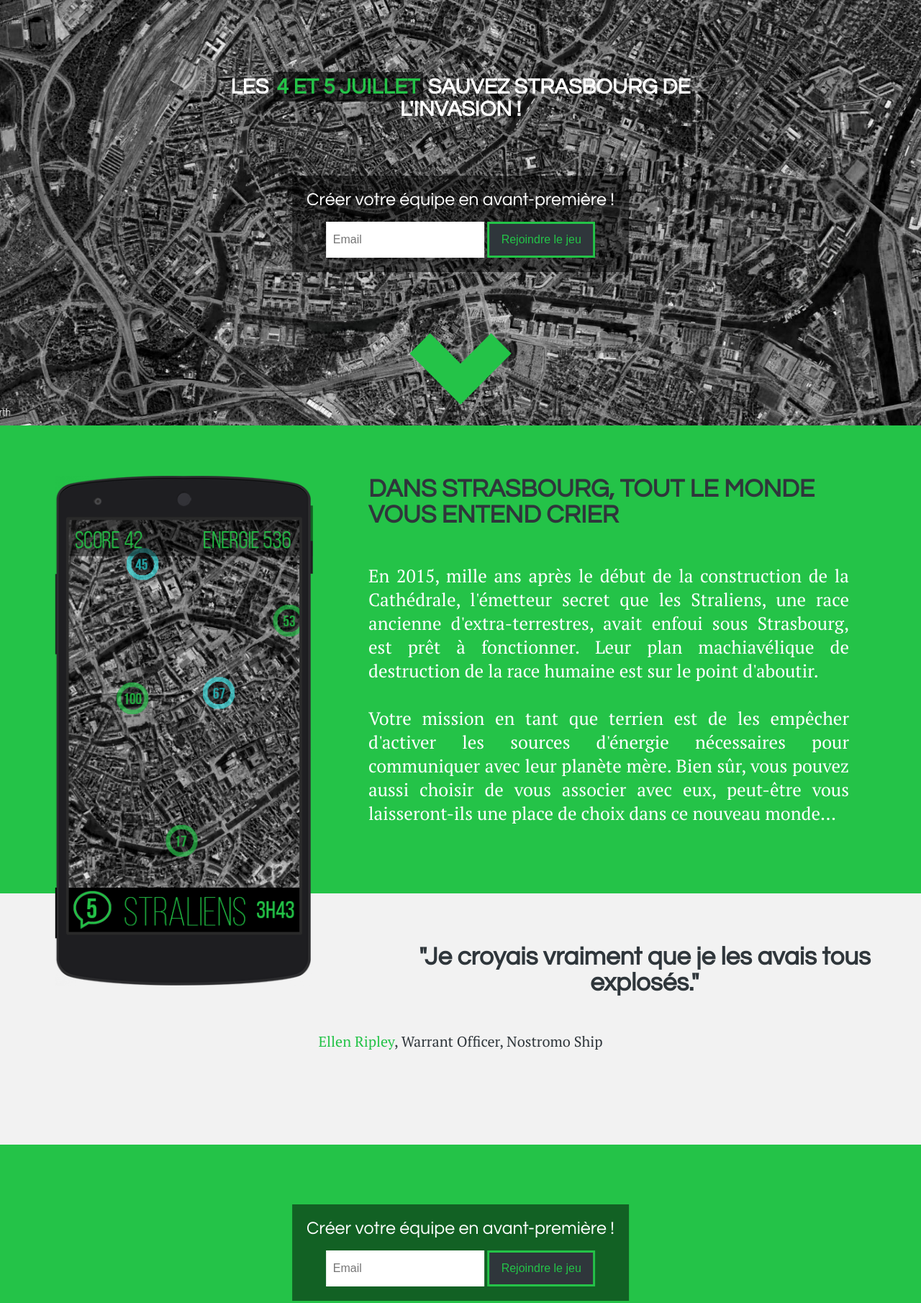
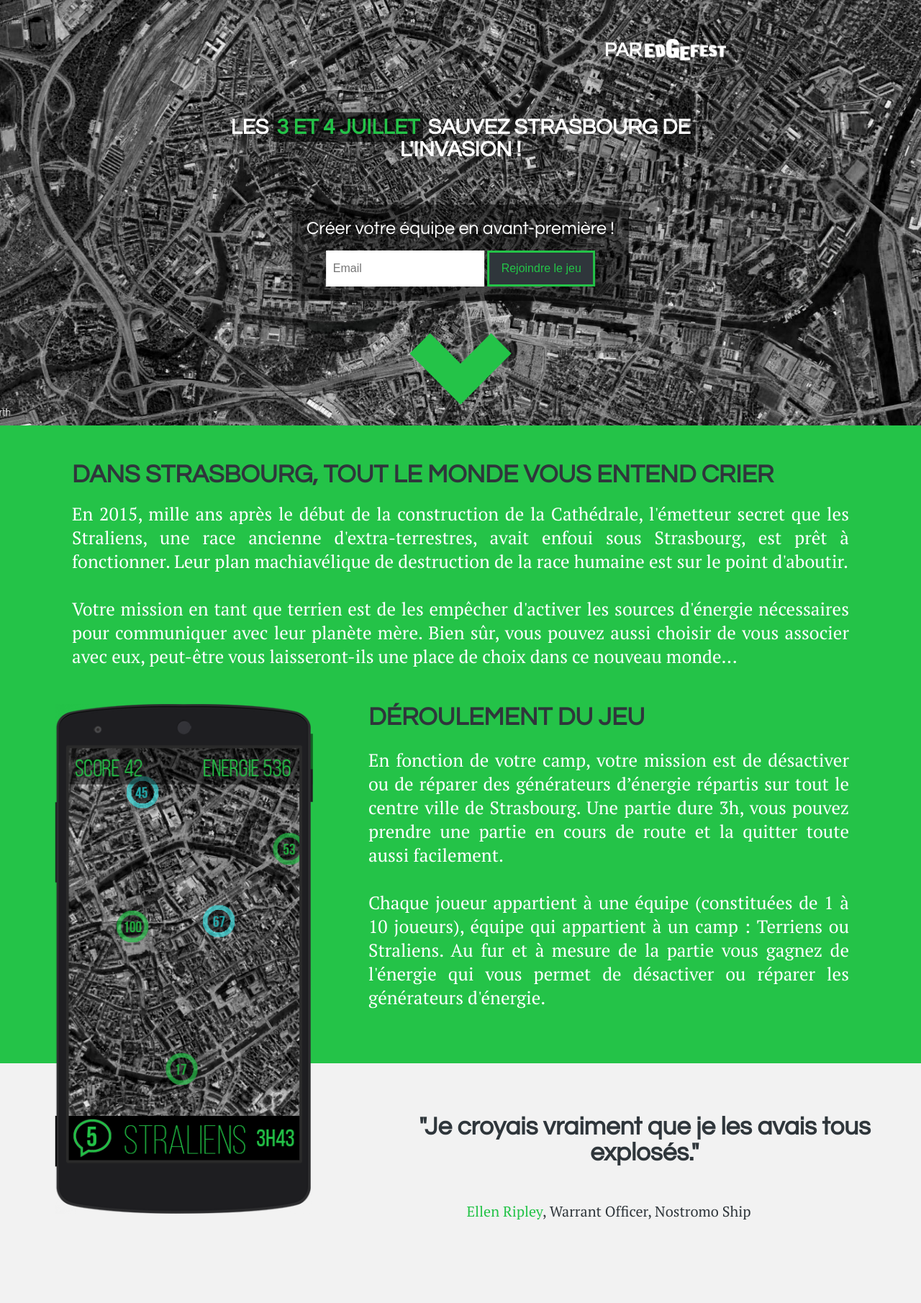
Before and after one commit to AlsaceDigitale/straliens-landing, a plain HTML site: page index.html in a window 1280 px wide. Shown: the part 209-2019 px from the top of the page at 72% size. Drawn offline with nearby package versions, Linux system fonts and the light colour scheme.

Commit message:
Add informations

```diff
--- a/_content.scss
+++ b/_content.scss
@@ -1,15 +1,16 @@
 @import 'config';
 
 .content {
-  section:nth-child(1) {
-    padding: 70px 0;
+  .story {
+    padding-top: 50px;
     background: $green;
     position: relative;
+    text-align: center;
     .content {
       h1 {
         font-size: 35px;
         text-align: left;
-        margin-bottom: 50px;
+        margin-bottom: 20px;
         display: block;
         padding: 0 100px;
         @include mq(0, desktop) {
@@ -21,9 +22,33 @@
         color: $white;
         font-size: 25px;
         text-align: justify;
+        margin: 0;
         @include mq(0, desktop) {
           padding: 0 50px;
         }
+      }
+    }
+  }
+  .explain {
+    padding: 50px 0;
+    background: $green;
+    h1 {
+      font-size: 35px;
+      text-align: left;
+      margin-bottom: 20px;
+      display: block;
+      padding: 0 100px;
+      @include mq(0, desktop) {
+        padding: 0 50px;
+      }
+    }
+    p {
+      padding: 0 100px;
+      color: $white;
+      font-size: 25px;
+      text-align: justify;
+      @include mq(0, desktop) {
+        padding: 0 50px;
       }
     }
     .mockup {
@@ -31,6 +56,7 @@
       height: 100%;
       position: relative;
       float: left;
+      top: 50%;
       @include mq(desktop, wide) {
         width: 40%;
       }
@@ -52,7 +78,7 @@
       }
     }
   }
-  section:nth-child(2) {
+  .citation {
     padding: 70px 0;
     h1 {
       font-size: 35px;
@@ -71,7 +97,7 @@
       font-size: 20px;
     }
   }
-  section:nth-child(4) {
+  .lastform {
     margin-top: 40px;
     background: $green;
     height: 300px;
--- a/_footer.scss
+++ b/_footer.scss
@@ -17,8 +17,31 @@ footer {
       margin-top: 5px;
     }
   }
-  .contact {
+  .realisation {
     margin-bottom: 70px;
+    .hs {
+      position: relative;
+      width: 200px;
+      text-align: center;
+      left: 50%;
+      transform: translate(-50%, 0);
+      a {
+        text-decoration: none;
+        &:hover h2 {
+          color: $darkgrey;
+        }
+      }
+      img {
+        height: 150px;
+        width: 150px;
+        margin-bottom: 15px;
+      }
+      h2 {
+        font-size: 20px;
+        color: $green;
+        transition-duration: 250ms;
+      }
+    }
     h2 {
       text-align: center;
       a {
@@ -32,7 +55,7 @@ footer {
       }
     }
   }
-  .realisation {
+  .partenaires {
     height: 350px;
     h1 {
       margin-bottom: 50px;
@@ -61,7 +84,7 @@ footer {
     .ad {
       left: 52%;
     }
-    .hs {
+    .orange {
       right: 52%;
     }
   }
--- a/_title.scss
+++ b/_title.scss
@@ -10,7 +10,7 @@
   min-height: 750px;
   text-align: center;
   position: relative;
-  h1 {
+  .logo {
     border: 5px $green solid;
     background: rgba(black, 0.5);
     padding: 5px 20px;
@@ -34,11 +34,31 @@
     @include mq(0, tablet) {
       font-size: 40px;
     }
+    div {
+    }
+  }
+  .edgefest {
+    position: absolute;
+    left: 70%;
+    top: 35%;
+    transform: translate(0, -50%);
+    h1 {
+      font-size: 27px;
+      color: $white;
+      display: inline-block;
+      position: absolute;
+      top: 47%;
+      left: -50%;
+      transform: translate(0, -50%);
+    }
+    img {
+      height: 30px;
+    }
   }
   h2 {
     position: absolute;
     left: 50%;
-    top: 40%;
+    top: 47%;
     transform: translate(-50%, -50%);
     -webkit-transform: translate(-50%, -50%);
     text-align: center;
@@ -53,7 +73,7 @@
   .mc_embed_signup {
     position: absolute;
     left: 50%;
-    top: 65%;
+    top: 70%;
   }
   .scrollTo {
     color: $green;
--- a/index.html
+++ b/index.html
@@ -23,10 +23,16 @@
 </head>
 <body>
   <div class="title">
-    <h1>
+    <h1 class="logo">
       Straliens Millenium
     </h1>
-    <h2>Les <span>4 et 5 juillet</span> sauvez Strasbourg de l'invasion !</h2>
+    <div class="edgefest">
+      <a href="http://edgefest.fr">
+      <h1>Par</h1>
+      <img src="edgefest.png">
+      </a>
+    </div>
+    <h2>Les <span>3 et 4 juillet</span> sauvez Strasbourg de l'invasion !</h2>
     <!-- Begin MailChimp Signup Form -->
     <div class="mc_embed_signup">
       <form action="http://f0u.us9.list-manage.com/subscribe/post?u=f052ebd964126d8807e11cb8a&amp;id=c92c150b52" method="post" id="mc-embedded-subscribe-form" name="mc-embedded-subscribe-form" class="validate" target="_blank" novalidate>
@@ -44,10 +50,8 @@
     <a class="scrollTo" href="#content"></a>
   </div>
   <div class="content" id="content">
-    <section data-sr="vF 0.2">
-      <div class="mockup">
-        <img src="mockup.png">
-      </div>
+    <div data-sr="vF 0.2">
+      <section class="story">
         <div class="content">
           <h1>Dans Strasbourg, tout le monde vous entend crier</h1>
           <p>
@@ -60,15 +64,31 @@
           </p>
         </div>
       </section>
-
-    <section data-sr="vF 0.2">
+      <section class="explain">
+        <div class="mockup">
+          <img src="mockup.png">
+        </div>
+        <div class="content">
+          <h1>Déroulement du jeu</h1>
+          <p>
+            En fonction de votre camp, votre mission est de désactiver ou de réparer des générateurs d’énergie répartis sur tout le centre ville de Strasbourg.
+            Une partie dure 3h, vous pouvez prendre une partie en cours de route et la quitter toute aussi facilement.
+            <br/>
+            <br/>
+            Chaque joueur appartient à une équipe (constituées de 1 à 10 joueurs), équipe qui appartient à un camp : Terriens ou Straliens.
+            Au fur et à mesure de la partie vous gagnez de l'énergie qui vous permet de désactiver ou réparer les générateurs d'énergie.
+          </p>
+        </div>
+      </section>
+    </div>
+    <section class="citation" data-sr="vF 0.2">
       <h1>"Je croyais vraiment que je les avais tous explosés."</h1>
       <p>
         <span>Ellen Ripley</span>, Warrant Officer, Nostromo Ship
       </p>
     </section>
     <div class="clear"></div>
-    <section data-sr="vF 0.2">
+    <section class="lastform" data-sr="vF 0.2">
       <!-- Begin MailChimp Signup Form -->
       <div class="mc_embed_signup">
         <form action="http://f0u.us9.list-manage.com/subscribe/post?u=f052ebd964126d8807e11cb8a&amp;id=c92c150b52" method="post" id="mc-embedded-subscribe-form" name="mc-embedded-subscribe-form" class="validate" target="_blank" novalidate>
@@ -86,17 +106,23 @@
     </section>
   </div>
   <footer>
-    <div class="contact">
-      <h1>Contact</h1>
-      <h2><a href="mailto:hacksxb@alsacedigitale.org">hacksxb@alsacedigitale.org</a></h2>
-    </div>
-
     <div class="realisation">
       <h1>Réalisation</h1>
       <div class="hs">
         <a href="https://www.facebook.com/groups/402624123157676/">
           <img src="logo_hs.png"/>
           <h2>HackSXB</h2>
+        </a>
+      </div>
+      <h2><a href="mailto:hacksxb@alsacedigitale.org">hacksxb@alsacedigitale.org</a></h2>
+    </div>
+
+    <div class="partenaires">
+      <h1>Partenaires</h1>
+      <div class="orange">
+        <a href="http://orange.fr">
+          <img src="logo_orange.jpg"/>
+          <h2>Orange</h2>
         </a>
       </div>
       <div class="ad">
```
Also changed, not shown: edgefest.png (added), logo_orange.jpg (added), style.css. Lines whose indentation alone changed are shown as unchanged.
